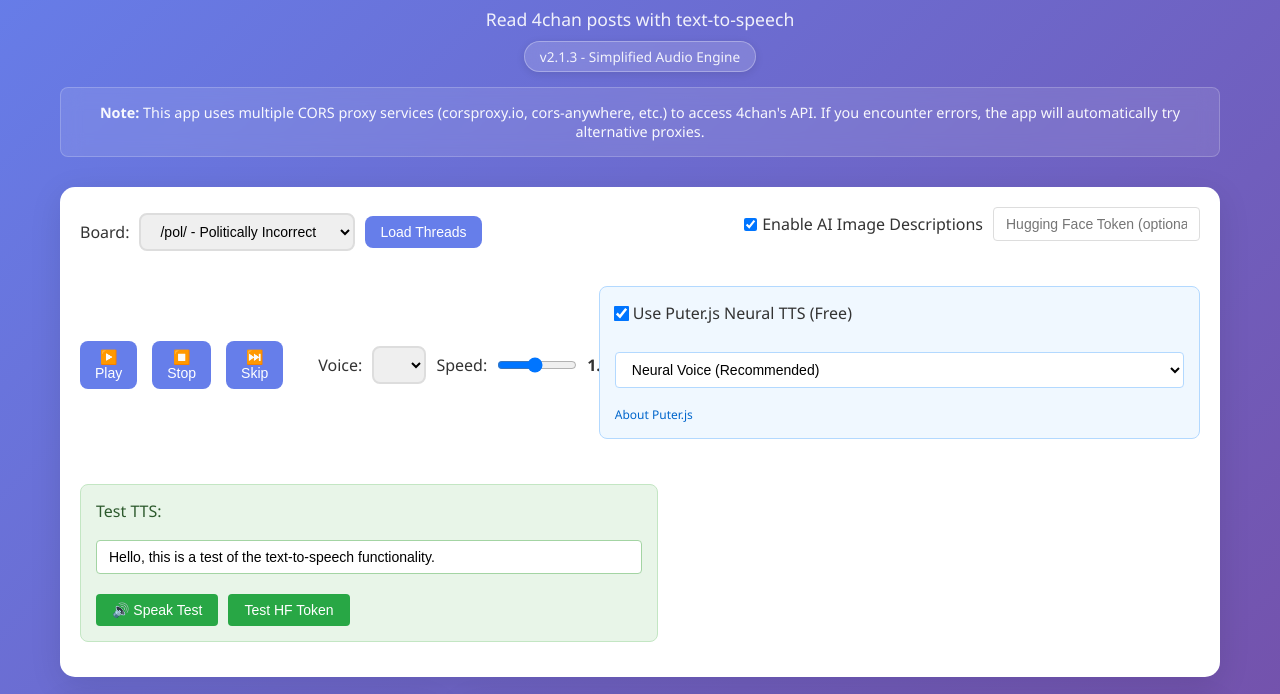
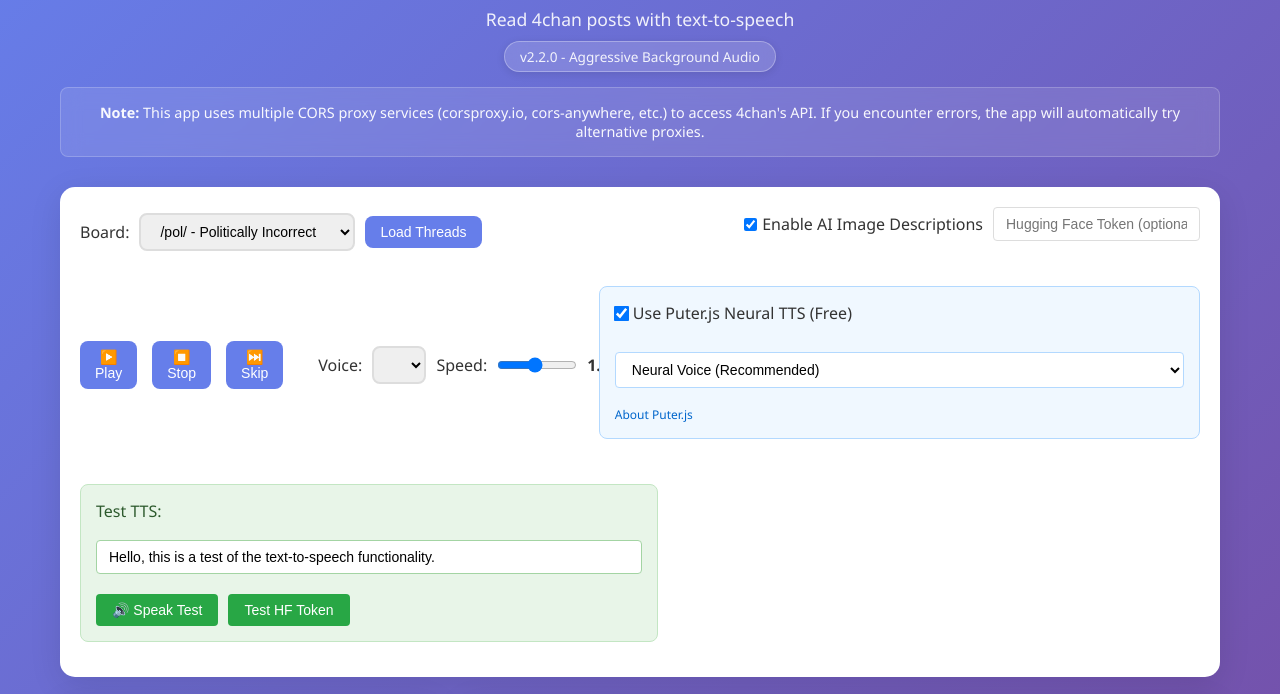
Before and after one commit to JordanShackelford/4chantts, a plain HTML site: page index.html in a window 1280 px wide. Shown: the part 78-772 px from the top of the page. Drawn offline with Linux system fonts and the light colour scheme; no server answers.

Commit message:
Update version to v2.2.0 - Aggressive Background Audio

```diff
--- a/index.html
+++ b/index.html
@@ -12,7 +12,7 @@
             <h1>4chan TTS Reader</h1>
             <p>Read 4chan posts with text-to-speech</p>
             <div class="version-info">
-            <span class="version">v2.1.3 - Simplified Audio Engine</span>
+            <span class="version">v2.2.0 - Aggressive Background Audio</span>
         </div>
             <div class="cors-notice">
                 <p><strong>Note:</strong> This app uses multiple CORS proxy services (corsproxy.io, cors-anywhere, etc.) to access 4chan's API. If you encounter errors, the app will automatically try alternative proxies.</p>
```
